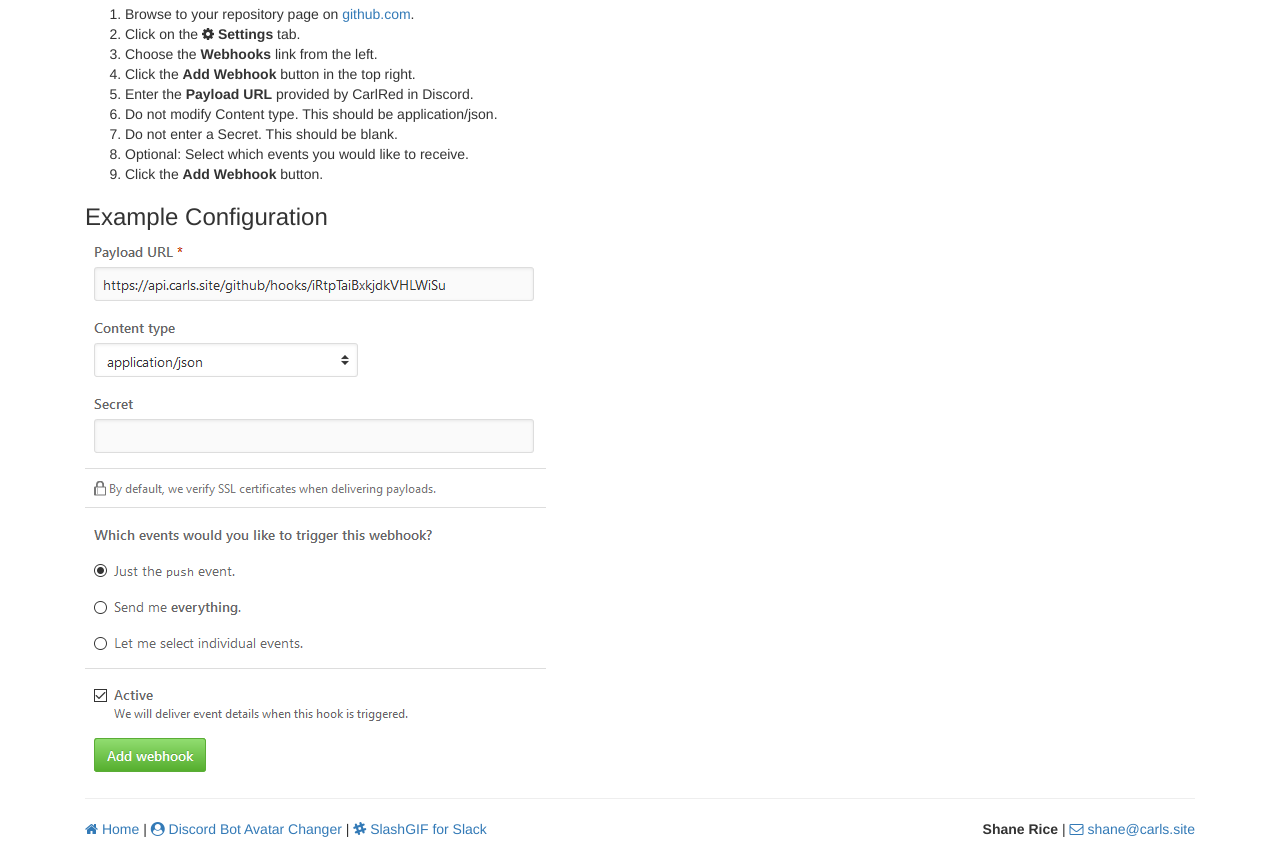
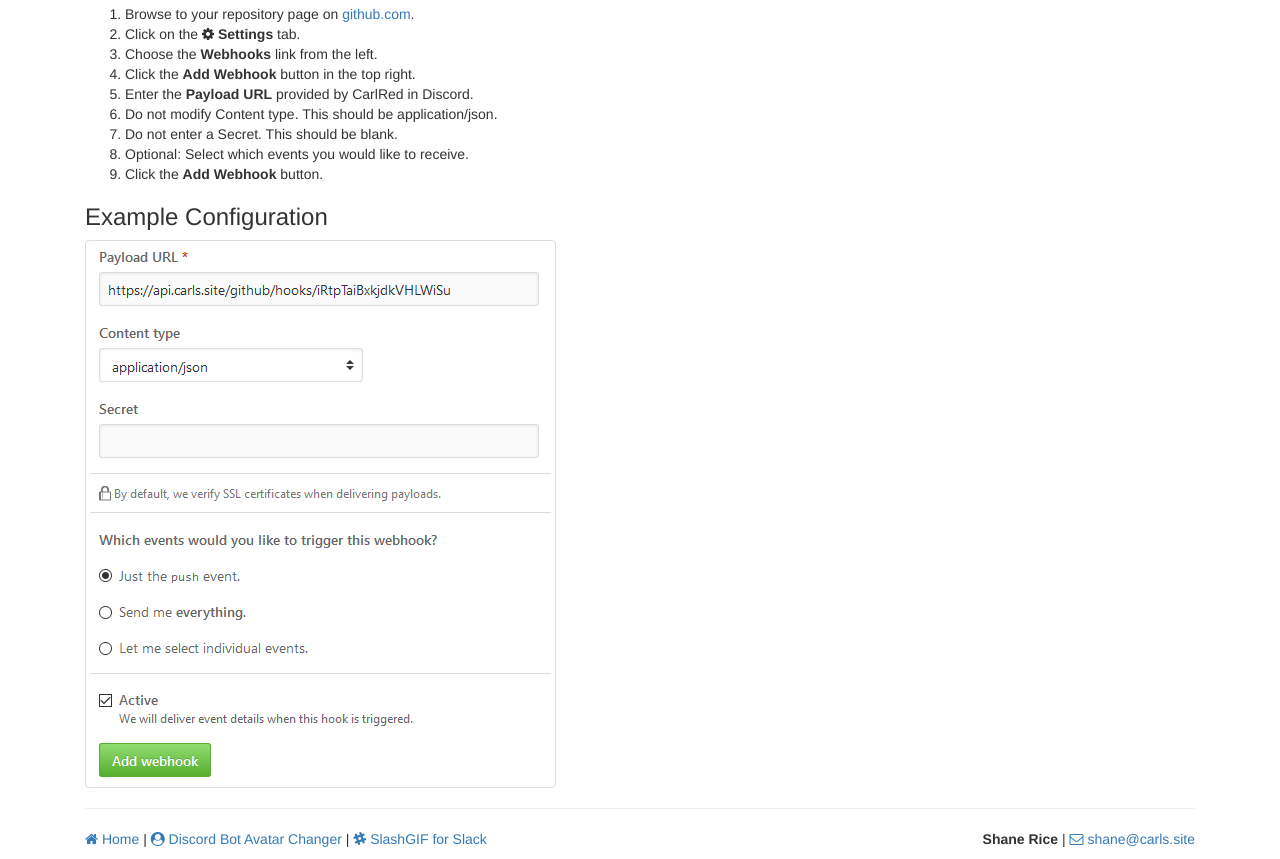
Before and after one commit to smashedr/carls-site, a Django app: template templates/github.html in a window 1280 px wide. Shown: the part 573-1432 px from the top of the page. Before the commit the page ends 1410 px from the top, so only its background shows below. Run offline with Django 3.2, Linux system fonts and the light colour scheme; the template is opened without the code that fills it, so the values that code supplies are empty; some libraries are stand-ins or nearby versions.

Commit message:
Added proper class to img

```diff
--- a/templates/github.html
+++ b/templates/github.html
@@ -70,7 +70,7 @@
 		</ol>
 
 		<h3>Example Configuration</h3>
-		<img src="{% static 'images/github/webhook-example.png' %}" class="img-responsive">
+		<img src="{% static 'images/github/webhook-example.png' %}" class="img-thumbnail">
 	</div>
 
 {% endblock %}
```
